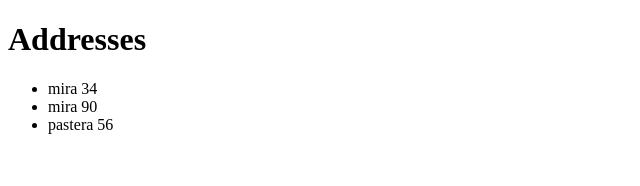
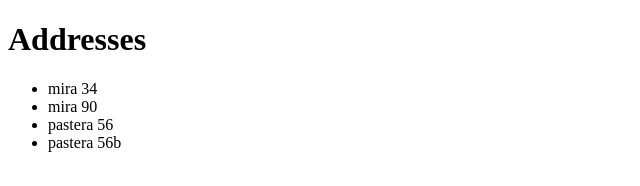
Before and after one commit to EchiumV/test8, a plain HTML site: page index.html in a window 1280 px wide. Shown: the full height of the page, 0-640 px from the left. Drawn offline with Linux system fonts and the light colour scheme.

Commit message:
pastera 56b was added

```diff
--- a/index.html
+++ b/index.html
@@ -12,6 +12,7 @@
       <li>mira 34</li>
       <li>mira 90</li>
       <li>pastera 56</li>
+      <li>pastera 56b</li>
     </ul>
   </body>
 </html>
```
